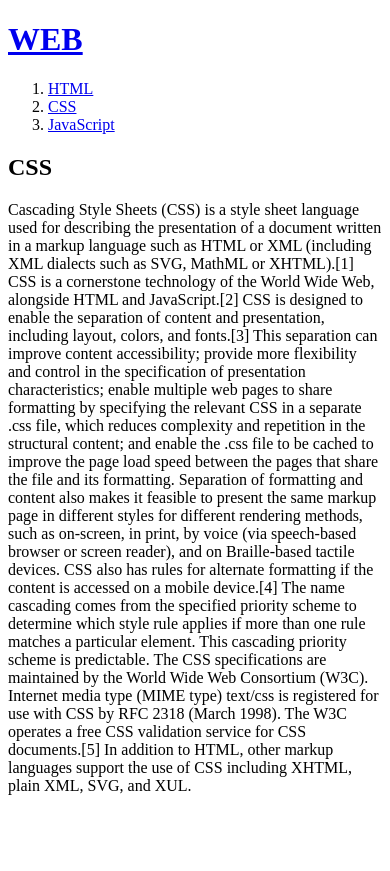
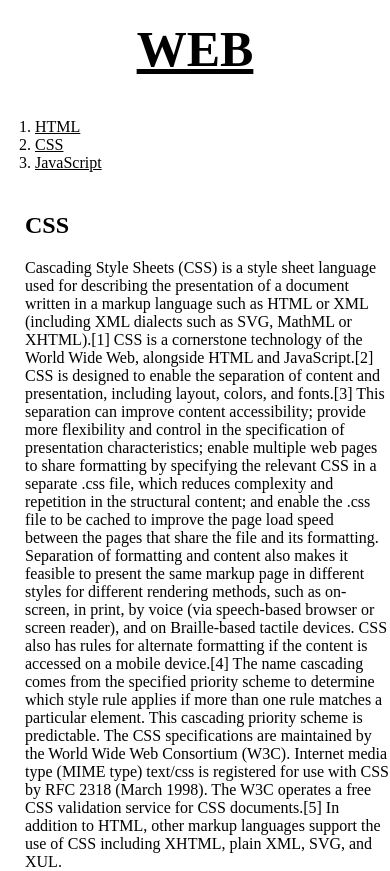
Before and after one commit to blackhyo/My-first-Web-site, a plain HTML site: page 2.html in a window 390 px wide. Before the commit the page ends 844 px from the top, so only its background shows below. Drawn offline with Linux system fonts and the light colour scheme.

Commit message:
Add files via upload

```diff
--- a/2.html
+++ b/2.html
@@ -3,16 +3,21 @@
 <head>
     <title>WEB1 - CSS</title>
 <meta charset="utf-8">
+<link rel="stylesheet" href="style.css">
 </head>
+
+
 
 <body>
     <h1><a href="index.html">WEB</a></h1>
-    <ol>
-        <li><a href="1.html" target="_blank">HTML</a></li>
-        <li><a href="2.html" target="_blank">CSS</a></li>
+    <div id="grid">
+      <ol>
+        <li><a href="1.html" target="_blank" class=>HTML</a></li>
+        <li><a href="2.html" target="_blank" class=>CSS</a></li>
         <li><a href="3.html" target="_blank">JavaScript</a></li>
-    </ol>
-<p><h2>CSS</h2></p>
+      </ol>
+      <div id="article">
+          <p><h2>CSS</h2></p>
 Cascading Style Sheets (CSS) is a style sheet language used for describing the presentation of a document written in a markup language such as HTML or XML (including XML dialects such as SVG, MathML or XHTML).[1] CSS is a cornerstone technology of the World Wide Web, alongside HTML and JavaScript.[2]
 
 CSS is designed to enable the separation of content and presentation, including layout, colors, and fonts.[3] This separation can improve content accessibility; provide more flexibility and control in the specification of presentation characteristics; enable multiple web pages to share formatting by specifying the relevant CSS in a separate .css file, which reduces complexity and repetition in the structural content; and enable the .css file to be cached to improve the page load speed between the pages that share the file and its formatting.
@@ -24,5 +29,6 @@
 The CSS specifications are maintained by the World Wide Web Consortium (W3C). Internet media type (MIME type) text/css is registered for use with CSS by RFC 2318 (March 1998). The W3C operates a free CSS validation service for CSS documents.[5]
 
 In addition to HTML, other markup languages support the use of CSS including XHTML, plain XML, SVG, and XUL.
-
+  </div>
+</div>
 </body>
--- /dev/null
+++ b/style.css
@@ -0,0 +1,42 @@
+        body{
+                margin: 0px;
+        }
+        a {
+          color: black;
+
+        }
+        h1{
+            font-size: 50px;
+            text-align: center ;
+            border-bottom: 1px solid gray;
+            margin: 0px;
+            padding: 20px;
+          }
+        ol{
+            border-right: 1px solid gray;
+            width: 150px;
+            margin:0px;
+            padding: 20px;
+
+          }
+        #grid{
+            display:grid;
+            grid-template-columns: 200px 1fr;
+          }
+        #grid ol{
+          padding-left: 35px;
+        }
+        #grid #article{
+          padding-left: 25px;
+        }
+        @media(max-width:600px){
+          #grid{
+            display:block;
+          }
+          ol{
+            border-right: none;
+        }
+        h1{
+            border-bottom: none;
+        }
+    }
```
Also changed, not shown: 1.html (+9 -6 lines), 3.html (+8 -3 lines), box.html (added, +21 -0 lines), ex1.html (added, +12 -0 lines), grid.html (added, +25 -0 lines), index.html (+9 -3 lines), mediaquery.html (added, +23 -0 lines).
